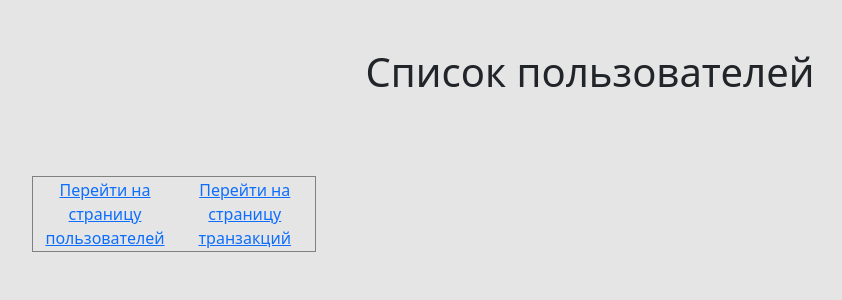
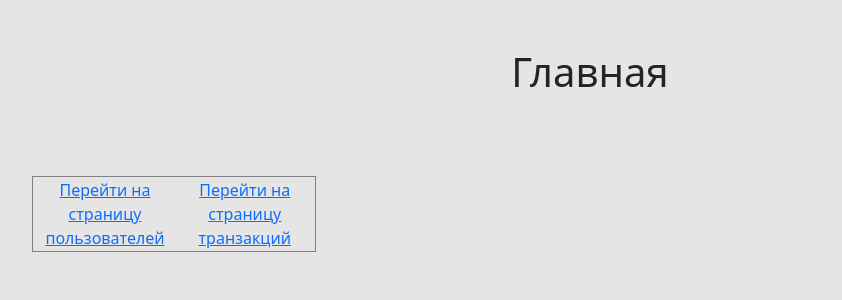
Before and after one commit to Andreilkt/flask_balans_api, a Flask app: page / in a window 1280 px wide. Shown: the part 56-356 px from the top of the page, without its empty margins (50-892 px from the left). Run offline with Flask 3, Linux system fonts and the light colour scheme.

Commit message:
Изменен заголовок главной страницы

```diff
--- a/templates/index.html
+++ b/templates/index.html
@@ -4,7 +4,7 @@
 
 {% block content %}
 <div class="container my-5">
-    <h1 class="text-center mb-4">Список пользователей</h1>
+    <h1 class="text-center mb-4">Главная</h1>
     <div class="row">
         <div class="col-md-6">
             <h2></h2>
```
